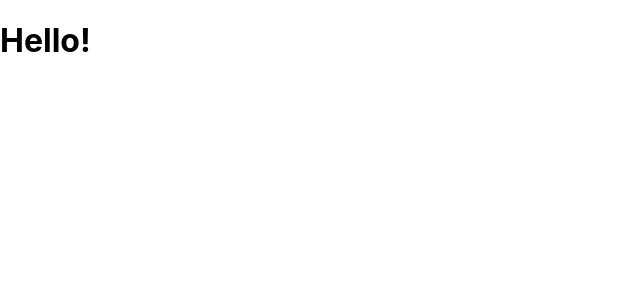
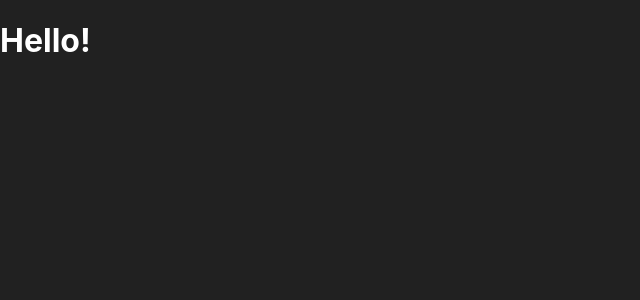
Before and after one commit to brikr/craft-tree, a React (Create React App) app: page / in a window 1280 px wide. Shown: the top 300 px of the page, without its empty margins (0-640 px from the left). Built offline with nearby package versions, Linux system fonts and the light colour scheme.

Commit message:
dark material theme

```diff
--- /dev/null
+++ b/src/theme/material-pallete.ts
@@ -0,0 +1,9 @@
+export const materialPallete = {
+  grey: {
+    900: {
+      base: "#212121",
+    },
+  },
+  white: "#ffffff",
+  black: "#000000",
+};
--- a/src/theme/theme.ts
+++ b/src/theme/theme.ts
@@ -1,9 +1,10 @@
 import originalStyled, { ThemedStyledInterface } from "styled-components";
+import { materialPallete } from "./material-pallete";
 
 export const theme = {
   colors: {
-    background: "#ffffff",
-    onBackground: "#000000",
+    background: materialPallete.grey[900].base,
+    onBackground: materialPallete.white,
   },
 };
 
```
